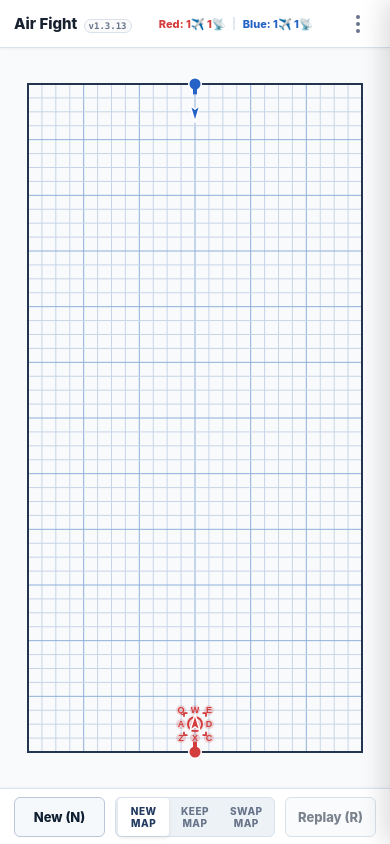
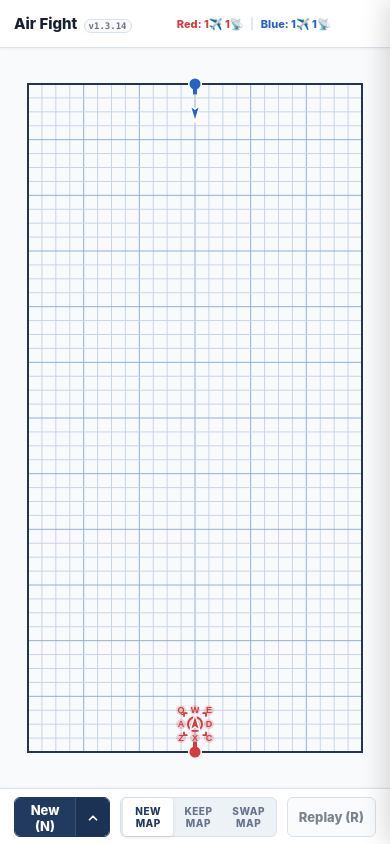
Before and after one commit to ilyawaisman/air-fight, a plain HTML site: page index.html in a window 390 px wide. Drawn offline with Linux system fonts and the light colour scheme.

Commit message:
Redesign mobile settings toggle to split button in bottom action bar, show drawer buttons on mobile, add paper plane favicon, and bump version to v1.3.14

```diff
--- a/index.html
+++ b/index.html
@@ -6,29 +6,23 @@
     <title>Air Fight</title>
     <meta name="description" content="Air Fight - A tactical quad-ruled paper dogfight vector game. Master the rules of vector motion, accelerate, avoid enemy turrets, and eliminate the opponent planes.">
     <link rel="stylesheet" href="./src/styles.css">
+    <link rel="icon" type="image/svg+xml" href="./favicon.svg">
   </head>
   <body>
     <div id="settingsBackdrop" class="settings-backdrop"></div>
     <div class="mobile-top-bar">
-      <div class="mobile-brand">Air Fight <span class="version">v1.3.13</span></div>
+      <div class="mobile-brand">Air Fight <span class="version">v1.3.14</span></div>
       <div class="mobile-status" id="mobileStatus">
         <span style="color: var(--red); font-weight: 800;" id="mobileRedStats"></span>
         <span style="color: var(--border); margin: 0 4px;">|</span>
         <span style="color: var(--blue); font-weight: 800;" id="mobileBlueStats"></span>
       </div>
-      <button id="toggleSettings" class="settings-toggle-btn" type="button" aria-label="Settings">
-        <svg width="24" height="24" viewBox="0 0 24 24" fill="currentColor">
-          <circle cx="12" cy="5" r="2"/>
-          <circle cx="12" cy="12" r="2"/>
-          <circle cx="12" cy="19" r="2"/>
-        </svg>
-      </button>
     </div>
     <main class="app">
       <section class="control-panel" aria-label="Game controls">
         <button id="closeSettings" class="close-btn" type="button" aria-label="Close settings">&times;</button>
         <div class="brand">
-          <h1>Air Fight <span class="version">v1.3.13</span></h1>
+          <h1>Air Fight <span class="version">v1.3.14</span></h1>
           <p>Quad-ruled paper dogfight</p>
         </div>
 
@@ -168,7 +162,14 @@
         </aside>
 
         <div class="mobile-action-bar">
-          <button class="new-game-btn" type="button">New</button>
+          <div class="new-game-group">
+            <button class="new-game-btn" type="button">New</button>
+            <button id="toggleSettings" class="settings-toggle-btn-mobile" type="button" aria-label="Configure Settings">
+              <svg width="14" height="14" viewBox="0 0 24 24" fill="none" stroke="currentColor" stroke-width="3" stroke-linecap="round" stroke-linejoin="round">
+                <polyline points="18 15 12 9 6 15"></polyline>
+              </svg>
+            </button>
+          </div>
           <div class="radio-segmented compact" role="radiogroup" aria-label="Map preservation on restart mobile">
             <label>
               <input type="radio" name="mapOptionMobile" value="new" checked>
@@ -188,6 +189,6 @@
       </section>
     </main>
 
-    <script src="./src/game.js?v=1.3.13"></script>
+    <script src="./src/game.js?v=1.3.14"></script>
   </body>
 </html>
--- a/src/game.js
+++ b/src/game.js
@@ -47,7 +47,7 @@ const OBSTACLE_CONFIGS = {
   small: { density: 7.5, minSize: 3, maxSize: 10 },
   any: { density: 6, minSize: 3, maxSize: 40 }
 };
-const VERSION = "1.3.13";
+const VERSION = "1.3.14";
 const TRAIL_DECAY = 0.9;
 const REPLAY_STEP_MS = 260;
 const REPLAY_ANIMATION_MS = 220;
--- a/src/styles.css
+++ b/src/styles.css
@@ -465,30 +465,13 @@ button:disabled {
     text-overflow: ellipsis;
   }
 
-  .settings-toggle-btn {
-    background: none !important;
-    border: none !important;
-    color: var(--muted) !important;
-    cursor: pointer;
-    padding: 6px !important;
-    display: flex !important;
-    align-items: center;
-    border-radius: 50% !important;
-    transition: background 0.2s, color 0.2s;
-    min-height: unset !important;
-    width: auto !important;
-    flex-shrink: 0 !important;
+  /* Hide redundant actions from the side panel on mobile */
+  .control-panel .map-option-group {
+    display: none !important;
   }
 
-  .settings-toggle-btn:hover {
-    background: rgba(0, 0, 0, 0.05) !important;
-    color: var(--ink) !important;
-  }
-
-  /* Hide redundant actions from the side panel on mobile */
-  .control-panel .map-option-group,
   .control-panel .buttons {
-    display: none !important;
+    margin-top: 18px !important;
   }
 
   /* Control Panel as a sliding drawer */
@@ -614,6 +597,49 @@ button:disabled {
     height: 40px !important;
     font-size: 13px !important;
     font-weight: 800 !important;
+  }
+
+  .new-game-group {
+    flex: 1.25 !important;
+    display: flex !important;
+    height: 40px !important;
+    border-radius: 6px !important;
+    overflow: hidden !important;
+    border: 1px solid #223a5f !important;
+  }
+
+  .mobile-action-bar .new-game-group button.new-game-btn {
+    flex: 1 !important;
+    min-height: 40px !important;
+    height: 40px !important;
+    border-radius: 0 !important;
+    border: none !important;
+    margin: 0 !important;
+    background: #223a5f !important;
+    color: #ffffff !important;
+    font-size: 13px !important;
+    font-weight: 800 !important;
+  }
+
+  .mobile-action-bar .new-game-group button.settings-toggle-btn-mobile {
+    flex: 0 0 34px !important;
+    width: 34px !important;
+    min-height: 40px !important;
+    height: 40px !important;
+    background: #1c3254 !important;
+    color: #ffffff !important;
+    border: none !important;
+    border-left: 1px solid rgba(255, 255, 255, 0.15) !important;
+    border-radius: 0 !important;
+    padding: 0 !important;
+    display: flex !important;
+    align-items: center !important;
+    justify-content: center !important;
+    cursor: pointer !important;
+  }
+
+  .mobile-action-bar .new-game-group button.settings-toggle-btn-mobile:active {
+    background: #0f1a2a !important;
   }
 
   .mobile-action-bar .radio-segmented.compact {
```
Also changed, not shown: favicon.svg (added).
